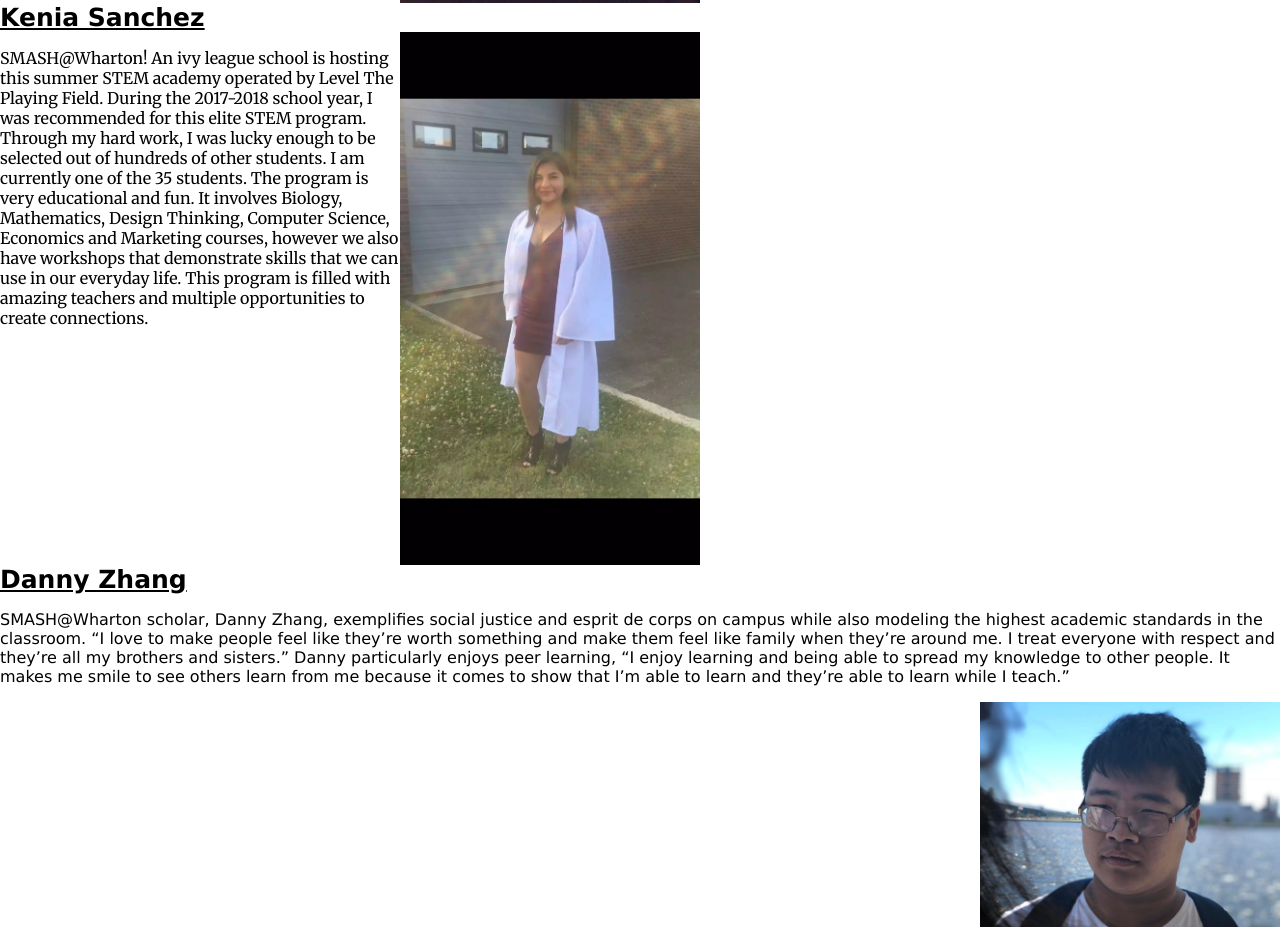
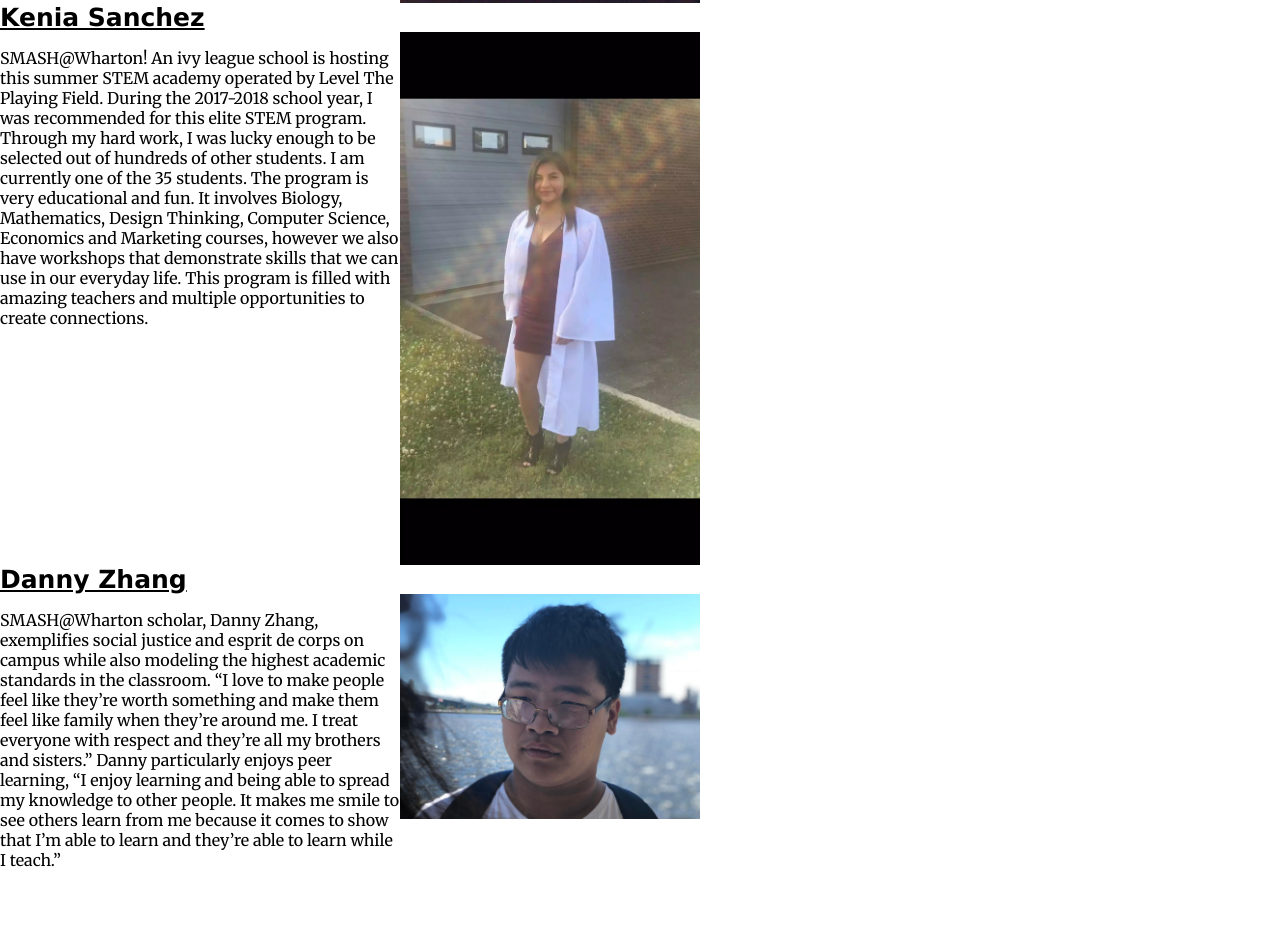
Before and after one commit to ksanchez-carias/Gonorrhea, a plain HTML site: page project/gonorrhea/about.html in a window 1280 px wide. Shown: the part 1239-2166 px from the top of the page. After the commit the page ends 2125 px from the top, so only its background shows below. Drawn offline with nearby package versions, Linux system fonts and the light colour scheme.

Commit message:
Actual Final website

```diff
--- a/project/gonorrhea/gonorrheastylesheet.css
+++ b/project/gonorrhea/gonorrheastylesheet.css
@@ -154,9 +154,9 @@ float: right top;
 }
 .danny{
     width: 300px;
-    float: right;
+    float: left;
 }
-.th3{
+.th{
     font-family: 'Merriweather', serif;
     width:400px;
     float: left;
```
